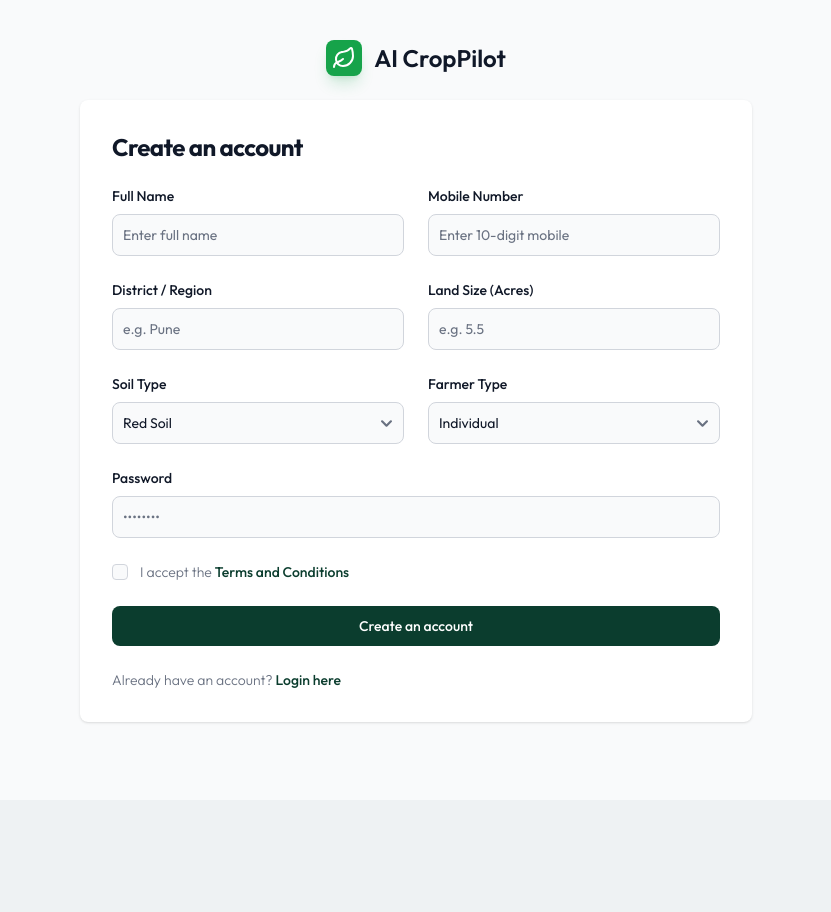
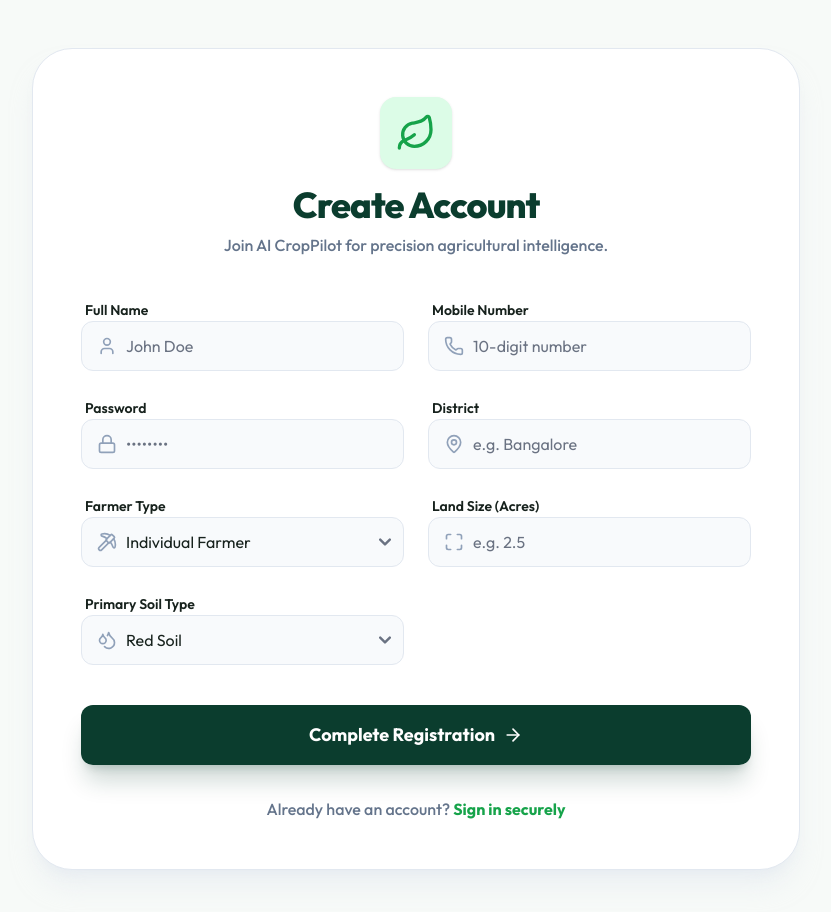
Before and after one commit to gavi-codes/ai-crop-pilot, a React (Vite) app in the folder frontend/: page /register in a window 1280 px wide. Shown: the top 912 px of the page, without its empty margins (224-1055 px from the left). Before the commit the page ends 800 px from the top, so only its background shows below. Built offline with nearby package versions, Linux system fonts and the light colour scheme; no server answers.

Commit message:
style: redesign auth pages to match beautiful dashboard workers UI

```diff
--- a/frontend/src/pages/Auth/Login.jsx
+++ b/frontend/src/pages/Auth/Login.jsx
@@ -1,17 +1,20 @@
 import React, { useState } from 'react';
 import { useNavigate, Link } from 'react-router-dom';
 import { authService } from '../../api/authService';
-import { Leaf } from 'lucide-react';
+import { Leaf, User, Lock, ArrowRight, ShieldCheck } from 'lucide-react';
 
 const Login = () => {
   const [mobile, setMobile] = useState('');
   const [password, setPassword] = useState('');
   const [error, setError] = useState('');
+  const [isLoading, setIsLoading] = useState(false);
   const navigate = useNavigate();
 
   const handleLogin = async (e) => {
     e.preventDefault();
     setError('');
+    setIsLoading(true);
+
     try {
       const result = await authService.login({
         mobile: mobile.trim(),
@@ -26,79 +29,99 @@
       }
     } catch (err) {
       const errorMsg = err.response?.data?.message ||
-                       `Dev Error: ${err.message}. Status: ${err.response?.status}. URL: ${err.config?.baseURL}${err.config?.url}`;
+                       `Connection Error: Could not reach the server. Please try again.`;
       setError(errorMsg);
+    } finally {
+      setIsLoading(false);
     }
   };
 
   return (
-    <section className="bg-gray-50 dark:bg-gray-900 min-h-screen">
-      <div className="flex flex-col items-center justify-center px-6 py-8 mx-auto md:h-screen lg:py-0">
-          <Link to="/" className="flex items-center mb-6 text-2xl font-semibold text-gray-900 dark:text-white">
-              <div className="p-1.5 bg-[#16A34A] rounded-lg mr-3 shadow-lg shadow-[#16A34A]/20">
-                <Leaf className="w-6 h-6 text-white" />
+    <div className="min-h-screen flex items-center justify-center bg-[#F7FAF8] p-4 relative overflow-hidden">
+      {/* Decorative background shapes mimicking the dashboard hover effects */}
+      <div className="absolute top-0 left-0 w-full h-full overflow-hidden -z-10 pointer-events-none">
+        <div className="absolute -top-[20%] -right-[10%] w-[70%] h-[70%] rounded-full bg-[#DCFCE7]/40 blur-3xl"></div>
+        <div className="absolute -bottom-[20%] -left-[10%] w-[60%] h-[60%] rounded-full bg-[#DCFCE7]/40 blur-3xl"></div>
       </div>
-              AI CropPilot
-          </Link>
-          <div className="w-full bg-white rounded-lg shadow dark:border md:mt-0 sm:max-w-md xl:p-0 dark:bg-gray-800 dark:border-gray-700">
-              <div className="p-6 space-y-4 md:space-y-6 sm:p-8">
-                  <h1 className="text-xl font-bold leading-tight tracking-tight text-gray-900 md:text-2xl dark:text-white">
-                      Sign in to your account
-                  </h1>
+
+      <div className="w-full max-w-md relative group">
+
+        {/* Main Card container mimicking the 'Operations Command' workers design */}
+        <div className="bg-white p-8 sm:p-10 rounded-[2rem] border border-slate-200 shadow-xl shadow-slate-200/50 hover:shadow-2xl hover:shadow-[#16A34A]/10 transition-all duration-500 overflow-hidden relative">
+
+          {/* Top right decorative corner */}
+          <div className="absolute top-0 right-0 w-32 h-32 bg-[#DCFCE7]/50 rounded-bl-full -z-10 transition-colors duration-500"></div>
+
+          {/* Logo & Header */}
+          <div className="text-center mb-8">
+            <div className="inline-flex items-center justify-center p-4 bg-[#DCFCE7] text-[#16A34A] rounded-2xl mb-4 group-hover:bg-[#16A34A] group-hover:text-white transition-colors duration-500 shadow-sm">
+              <Leaf className="w-10 h-10" />
+            </div>
+            <h1 className="text-3xl font-extrabold text-[#0B3D2E] tracking-tight">AI CropPilot</h1>
+            <p className="text-[#64748B] mt-2 font-medium">Welcome back, securely sign in to your dashboard.</p>
+          </div>
 
           {error && (
-                    <div className="bg-red-50 text-red-600 p-3 rounded-lg text-sm font-medium border border-red-100 dark:bg-red-900/30 dark:text-red-400 dark:border-red-800">
-                      {error}
+            <div className="mb-6 p-4 bg-red-50 border border-red-100 text-red-600 rounded-xl text-sm font-medium flex items-center gap-2">
+              <ShieldCheck className="w-5 h-5 flex-shrink-0" />
+              <span>{error}</span>
             </div>
           )}
 
-                  <form className="space-y-4 md:space-y-6" onSubmit={handleLogin}>
-                      <div>
-                          <label htmlFor="mobile" className="block mb-2 text-sm font-medium text-gray-900 dark:text-white">Mobile Number</label>
+          <form onSubmit={handleLogin} className="space-y-5">
+            <div className="space-y-1.5">
+              <label className="text-sm font-semibold text-[#17221D] ml-1">Mobile Number</label>
+              <div className="relative">
+                <div className="absolute inset-y-0 left-0 pl-4 flex items-center pointer-events-none">
+                  <User className="h-5 w-5 text-slate-400" />
+                </div>
                 <input
                   type="text"
-                            name="mobile"
-                            id="mobile"
                   value={mobile}
                   onChange={(e) => setMobile(e.target.value)}
-                            className="bg-gray-50 border border-gray-300 text-gray-900 text-sm rounded-lg focus:ring-emerald-600 focus:border-emerald-600 block w-full p-2.5 dark:bg-gray-700 dark:border-gray-600 dark:placeholder-gray-400 dark:text-white dark:focus:ring-[#16A34A] dark:focus:border-[#16A34A]"
-                            placeholder="Enter 10-digit mobile"
+                  className="w-full pl-11 pr-4 py-3.5 bg-slate-50 border border-slate-200 text-[#17221D] rounded-xl focus:ring-2 focus:ring-[#16A34A]/20 focus:border-[#16A34A] transition-all outline-none"
+                  placeholder="Enter your registered mobile"
                   required
                 />
               </div>
-                      <div>
-                          <label htmlFor="password" className="block mb-2 text-sm font-medium text-gray-900 dark:text-white">Password</label>
+            </div>
+
+            <div className="space-y-1.5">
+              <label className="text-sm font-semibold text-[#17221D] ml-1">Password</label>
+              <div className="relative">
+                <div className="absolute inset-y-0 left-0 pl-4 flex items-center pointer-events-none">
+                  <Lock className="h-5 w-5 text-slate-400" />
+                </div>
                 <input
                   type="password"
-                            name="password"
-                            id="password"
                   value={password}
                   onChange={(e) => setPassword(e.target.value)}
+                  className="w-full pl-11 pr-4 py-3.5 bg-slate-50 border border-slate-200 text-[#17221D] rounded-xl focus:ring-2 focus:ring-[#16A34A]/20 focus:border-[#16A34A] transition-all outline-none"
                   placeholder="••••••••"
-                            className="bg-gray-50 border border-gray-300 text-gray-900 text-sm rounded-lg focus:ring-emerald-600 focus:border-emerald-600 block w-full p-2.5 dark:bg-gray-700 dark:border-gray-600 dark:placeholder-gray-400 dark:text-white dark:focus:ring-[#16A34A] dark:focus:border-[#16A34A]"
                   required
                 />
               </div>
-                      <div className="flex items-center justify-between">
-                          <div className="flex items-start">
-                              <div className="flex items-center h-5">
-                                <input id="remember" aria-describedby="remember" type="checkbox" className="w-4 h-4 border border-gray-300 rounded bg-gray-50 focus:ring-3 focus:ring-emerald-300 dark:bg-gray-700 dark:border-gray-600 dark:focus:ring-emerald-600 dark:ring-offset-gray-800" />
             </div>
-                              <div className="ml-3 text-sm">
-                                <label htmlFor="remember" className="text-gray-500 dark:text-gray-300">Remember me</label>
-                              </div>
-                          </div>
-                          <a href="#" className="text-sm font-medium text-[#0B3D2E] hover:underline dark:text-[#16A34A]">Forgot password?</a>
-                      </div>
-                      <button type="submit" className="w-full text-white bg-[#0B3D2E] hover:bg-emerald-700 focus:ring-4 focus:outline-none focus:ring-emerald-300 font-medium rounded-lg text-sm px-5 py-2.5 text-center dark:bg-[#0B3D2E] dark:hover:bg-emerald-700 dark:focus:ring-emerald-800 transition-colors">Sign in</button>
-                      <p className="text-sm font-light text-gray-500 dark:text-gray-400">
-                          Don't have an account yet? <Link to="/register" className="font-medium text-[#0B3D2E] hover:underline dark:text-[#16A34A]">Register here</Link>
+
+            <button
+              type="submit"
+              disabled={isLoading}
+              className="w-full mt-2 py-4 px-6 bg-[#0B3D2E] text-white font-semibold rounded-xl hover:bg-[#16A34A] transition-all duration-300 flex items-center justify-center gap-2 shadow-lg shadow-[#0B3D2E]/20 hover:shadow-[#16A34A]/30 disabled:opacity-70 group/btn"
+            >
+              {isLoading ? 'Authenticating...' : 'Sign In Securely'}
+              {!isLoading && <ArrowRight className="w-5 h-5 group-hover/btn:translate-x-1 transition-transform" />}
+            </button>
+          </form>
+
+          <p className="mt-8 text-center text-sm text-[#64748B] font-medium">
+            Don't have an account?{' '}
+            <Link to="/register" className="text-[#16A34A] font-bold hover:text-[#0B3D2E] transition-colors">
+              Create an account
+            </Link>
           </p>
-                  </form>
         </div>
       </div>
     </div>
-    </section>
   );
 };
 
--- a/frontend/src/pages/Auth/Register.jsx
+++ b/frontend/src/pages/Auth/Register.jsx
@@ -1,13 +1,14 @@
 import React, { useState } from 'react';
 import { useNavigate, Link } from 'react-router-dom';
 import { authService } from '../../api/authService';
-import { Leaf } from 'lucide-react';
+import { Leaf, User, Lock, ArrowRight, ShieldCheck, Phone, MapPin, Pickaxe, Maximize, Droplets } from 'lucide-react';
 
 const Register = () => {
   const [formData, setFormData] = useState({
     name: '', mobile: '', password: '', district: '', farmer_type: 'Individual', land_size: '', soil_type: 'Red Soil'
   });
   const [error, setError] = useState('');
+  const [isLoading, setIsLoading] = useState(false);
   const navigate = useNavigate();
 
   const handleChange = (e) => setFormData({ ...formData, [e.target.name]: e.target.value });
@@ -15,6 +16,7 @@
   const handleRegister = async (e) => {
     e.preventDefault();
     setError('');
+    setIsLoading(true);
 
     const cleanData = {
       ...formData,
@@ -31,105 +33,123 @@
       }
     } catch (err) {
       const errorMsg = err.response?.data?.message ||
-                       `Dev Error: Request failed with status code ${err.response?.status}. URL: ${err.config?.baseURL}${err.config?.url}`;
+                       `Connection Error: Could not reach the server. Please try again.`;
       setError(errorMsg);
+    } finally {
+      setIsLoading(false);
     }
   };
 
-  const inputClass = "bg-gray-50 border border-gray-300 text-gray-900 text-sm rounded-lg focus:ring-emerald-600 focus:border-emerald-600 block w-full p-2.5 dark:bg-gray-700 dark:border-gray-600 dark:placeholder-gray-400 dark:text-white dark:focus:ring-[#16A34A] dark:focus:border-[#16A34A]";
-  const labelClass = "block mb-2 text-sm font-medium text-gray-900 dark:text-white";
+  const InputWrapper = ({ icon: Icon, children, label }) => (
+    <div className="space-y-1.5">
+      <label className="text-sm font-semibold text-[#17221D] ml-1">{label}</label>
+      <div className="relative">
+        {Icon && (
+          <div className="absolute inset-y-0 left-0 pl-4 flex items-center pointer-events-none">
+            <Icon className="h-5 w-5 text-slate-400" />
+          </div>
+        )}
+        {children}
+      </div>
+    </div>
+  );
+
+  const inputClass = "w-full pl-11 pr-4 py-3 bg-slate-50 border border-slate-200 text-[#17221D] rounded-xl focus:ring-2 focus:ring-[#16A34A]/20 focus:border-[#16A34A] transition-all outline-none appearance-none";
+  const selectClass = "w-full pl-11 pr-10 py-3 bg-slate-50 border border-slate-200 text-[#17221D] rounded-xl focus:ring-2 focus:ring-[#16A34A]/20 focus:border-[#16A34A] transition-all outline-none appearance-none";
 
   return (
-    <section className="bg-gray-50 dark:bg-gray-900 min-h-screen py-10">
-      <div className="flex flex-col items-center justify-center px-6 py-8 mx-auto lg:py-0">
-          <Link to="/" className="flex items-center mb-6 text-2xl font-semibold text-gray-900 dark:text-white">
-              <div className="p-1.5 bg-[#16A34A] rounded-lg mr-3 shadow-lg shadow-[#16A34A]/20">
-                <Leaf className="w-6 h-6 text-white" />
+    <div className="min-h-screen flex items-center justify-center bg-[#F7FAF8] p-4 py-12 relative overflow-hidden">
+      {/* Decorative background shapes */}
+      <div className="absolute top-0 left-0 w-full h-full overflow-hidden -z-10 pointer-events-none fixed">
+        <div className="absolute -top-[10%] -right-[5%] w-[50%] h-[50%] rounded-full bg-[#DCFCE7]/40 blur-3xl"></div>
+        <div className="absolute -bottom-[10%] -left-[5%] w-[40%] h-[40%] rounded-full bg-[#DCFCE7]/40 blur-3xl"></div>
       </div>
-              AI CropPilot
-          </Link>
-          <div className="w-full bg-white rounded-lg shadow dark:border md:mt-0 sm:max-w-2xl xl:p-0 dark:bg-gray-800 dark:border-gray-700">
-              <div className="p-6 space-y-4 md:space-y-6 sm:p-8">
-                  <h1 className="text-xl font-bold leading-tight tracking-tight text-gray-900 md:text-2xl dark:text-white">
-                      Create an account
-                  </h1>
+
+      <div className="w-full max-w-3xl relative group">
+
+        <div className="bg-white p-8 sm:p-12 rounded-[2.5rem] border border-slate-200 shadow-xl shadow-slate-200/50 hover:shadow-2xl hover:shadow-[#16A34A]/10 transition-all duration-500 overflow-hidden relative">
+
+          <div className="absolute top-0 right-0 w-40 h-40 bg-[#DCFCE7]/50 rounded-bl-full -z-10 transition-colors duration-500"></div>
+
+          <div className="text-center mb-10">
+            <div className="inline-flex items-center justify-center p-4 bg-[#DCFCE7] text-[#16A34A] rounded-2xl mb-4 group-hover:bg-[#16A34A] group-hover:text-white transition-colors duration-500 shadow-sm">
+              <Leaf className="w-10 h-10" />
+            </div>
+            <h1 className="text-3xl sm:text-4xl font-extrabold text-[#0B3D2E] tracking-tight">Create Account</h1>
+            <p className="text-[#64748B] mt-2 font-medium">Join AI CropPilot for precision agricultural intelligence.</p>
+          </div>
 
           {error && (
-                    <div className="bg-red-50 text-red-600 p-3 rounded-lg text-sm font-medium border border-red-100 dark:bg-red-900/30 dark:text-red-400 dark:border-red-800">
-                      {error}
+            <div className="mb-8 p-4 bg-red-50 border border-red-100 text-red-600 rounded-xl text-sm font-medium flex items-center gap-2">
+              <ShieldCheck className="w-5 h-5 flex-shrink-0" />
+              <span>{error}</span>
             </div>
           )}
 
-                  <form className="space-y-4 md:space-y-6" onSubmit={handleRegister}>
-                      <div className="grid grid-cols-1 md:grid-cols-2 gap-4 md:gap-6">
-                        <div>
-                            <label htmlFor="name" className={labelClass}>Full Name</label>
-                            <input type="text" name="name" id="name" onChange={handleChange} className={inputClass} placeholder="Enter full name" required />
-                        </div>
-                        <div>
-                            <label htmlFor="mobile" className={labelClass}>Mobile Number</label>
-                            <input type="text" name="mobile" id="mobile" onChange={handleChange} className={inputClass} placeholder="Enter 10-digit mobile" required />
-                        </div>
+          <form onSubmit={handleRegister} className="space-y-6">
+
+            <div className="grid grid-cols-1 md:grid-cols-2 gap-6">
+              <InputWrapper icon={User} label="Full Name">
+                <input type="text" name="name" onChange={handleChange} className={inputClass} placeholder="John Doe" required />
+              </InputWrapper>
+
+              <InputWrapper icon={Phone} label="Mobile Number">
+                <input type="tel" name="mobile" onChange={handleChange} className={inputClass} placeholder="10-digit number" required />
+              </InputWrapper>
+
+              <InputWrapper icon={Lock} label="Password">
+                <input type="password" name="password" onChange={handleChange} className={inputClass} placeholder="••••••••" required />
+              </InputWrapper>
+
+              <InputWrapper icon={MapPin} label="District">
+                <input type="text" name="district" onChange={handleChange} className={inputClass} placeholder="e.g. Bangalore" required />
+              </InputWrapper>
+
+              <InputWrapper icon={Pickaxe} label="Farmer Type">
+                <select name="farmer_type" onChange={handleChange} className={selectClass}>
+                  <option value="Individual">Individual Farmer</option>
+                  <option value="FPO">FPO Member</option>
+                  <option value="Commercial">Commercial/Corporate</option>
+                  <option value="Contract">Contract Farmer</option>
+                </select>
+              </InputWrapper>
+
+              <InputWrapper icon={Maximize} label="Land Size (Acres)">
+                <input type="number" step="0.1" name="land_size" onChange={handleChange} className={inputClass} placeholder="e.g. 2.5" required />
+              </InputWrapper>
+
+              <InputWrapper icon={Droplets} label="Primary Soil Type">
+                <select name="soil_type" onChange={handleChange} className={selectClass}>
+                  <option value="Red Soil">Red Soil</option>
+                  <option value="Black Soil">Black Cotton Soil</option>
+                  <option value="Alluvial Soil">Alluvial Soil</option>
+                  <option value="Clayey Soil">Clayey Soil</option>
+                  <option value="Sandy Soil">Sandy Soil</option>
+                </select>
+              </InputWrapper>
             </div>
 
-                      <div className="grid grid-cols-1 md:grid-cols-2 gap-4 md:gap-6">
-                        <div>
-                            <label htmlFor="district" className={labelClass}>District / Region</label>
-                            <input type="text" name="district" id="district" onChange={handleChange} className={inputClass} placeholder="e.g. Pune" required />
+            <div className="pt-4">
+              <button
+                type="submit"
+                disabled={isLoading}
+                className="w-full py-4 px-6 bg-[#0B3D2E] text-white font-bold text-lg rounded-xl hover:bg-[#16A34A] transition-all duration-300 flex items-center justify-center gap-2 shadow-xl shadow-[#0B3D2E]/20 hover:shadow-[#16A34A]/30 disabled:opacity-70 group/btn"
+              >
+                {isLoading ? 'Creating Account...' : 'Complete Registration'}
+                {!isLoading && <ArrowRight className="w-5 h-5 group-hover/btn:translate-x-1 transition-transform" />}
+              </button>
             </div>
-                        <div>
-                            <label htmlFor="land_size" className={labelClass}>Land Size (Acres)</label>
-                            <input type="number" step="0.1" name="land_size" id="land_size" onChange={handleChange} className={inputClass} placeholder="e.g. 5.5" required />
-                        </div>
-                      </div>
+          </form>
 
-                      <div className="grid grid-cols-1 md:grid-cols-2 gap-4 md:gap-6">
-                        <div>
-                            <label htmlFor="soil_type" className={labelClass}>Soil Type</label>
-                            <select name="soil_type" id="soil_type" onChange={handleChange} value={formData.soil_type} className={inputClass}>
-                              <option value="Red Soil">Red Soil</option>
-                              <option value="Black Soil">Black Soil</option>
-                              <option value="Clayey Soil">Clayey Soil</option>
-                              <option value="Sandy Soil">Sandy Soil</option>
-                              <option value="Alluvial Soil">Alluvial Soil</option>
-                            </select>
-                        </div>
-                        <div>
-                            <label htmlFor="farmer_type" className={labelClass}>Farmer Type</label>
-                            <select name="farmer_type" id="farmer_type" onChange={handleChange} value={formData.farmer_type} className={inputClass}>
-                              <option value="Individual">Individual</option>
-                              <option value="Commercial">Commercial</option>
-                              <option value="Cooperative">Cooperative</option>
-                            </select>
-                        </div>
-                      </div>
-
-                      <div>
-                          <label htmlFor="password" className={labelClass}>Password</label>
-                          <input type="password" name="password" id="password" onChange={handleChange} placeholder="••••••••" className={inputClass} required />
-                      </div>
-
-                      <div className="flex items-start">
-                          <div className="flex items-center h-5">
-                            <input id="terms" aria-describedby="terms" type="checkbox" className="w-4 h-4 border border-gray-300 rounded bg-gray-50 focus:ring-3 focus:ring-emerald-300 dark:bg-gray-700 dark:border-gray-600 dark:focus:ring-emerald-600 dark:ring-offset-gray-800" required />
-                          </div>
-                          <div className="ml-3 text-sm">
-                            <label htmlFor="terms" className="font-light text-gray-500 dark:text-gray-300">
-                              I accept the <a className="font-medium text-[#0B3D2E] hover:underline dark:text-[#16A34A]" href="#">Terms and Conditions</a>
-                            </label>
-                          </div>
-                      </div>
-                      <button type="submit" className="w-full text-white bg-[#0B3D2E] hover:bg-emerald-700 focus:ring-4 focus:outline-none focus:ring-emerald-300 font-medium rounded-lg text-sm px-5 py-2.5 text-center dark:bg-[#0B3D2E] dark:hover:bg-emerald-700 dark:focus:ring-emerald-800 transition-colors">
-                        Create an account
-                      </button>
-                      <p className="text-sm font-light text-gray-500 dark:text-gray-400">
-                          Already have an account? <Link to="/login" className="font-medium text-[#0B3D2E] hover:underline dark:text-[#16A34A]">Login here</Link>
+          <p className="mt-8 text-center text-[#64748B] font-medium">
+            Already have an account?{' '}
+            <Link to="/login" className="text-[#16A34A] font-bold hover:text-[#0B3D2E] transition-colors">
+              Sign in securely
+            </Link>
           </p>
-                  </form>
         </div>
       </div>
     </div>
-    </section>
   );
 };
 
```
Lines whose indentation alone changed are shown as unchanged.
